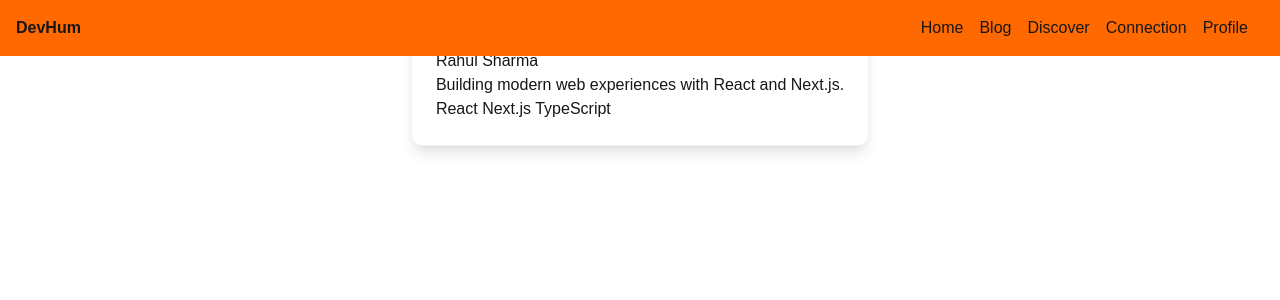
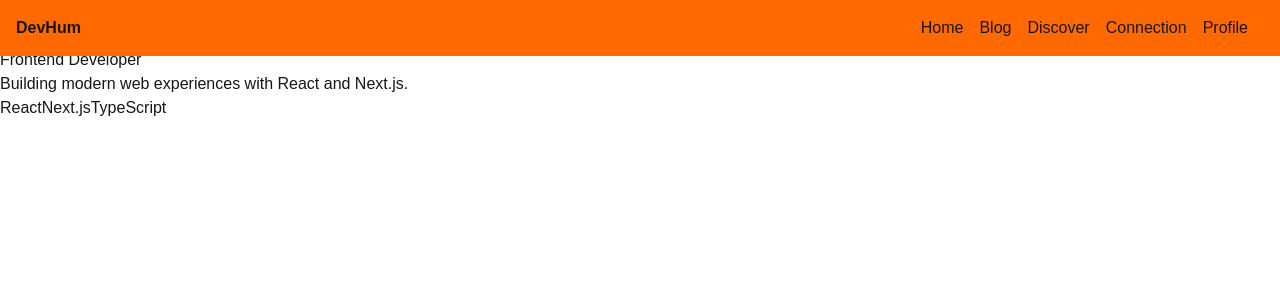
Before and after one commit to Anant23452/devhub, a Next.js app: page /developers/rahul-dev in a window 1280 px wide. Shown: the top 300 px of the page. Built offline with nearby package versions, Linux system fonts and the light colour scheme.

Commit message:
issue solve

```diff
--- a/app/developers/[username]/page.tsx
+++ b/app/developers/[username]/page.tsx
@@ -1,29 +1,43 @@
 import { developers } from "@/data/developers";
-type DeveloperPage={
-    params:Promise<
-    {
-        username:string;
-    }>
+
+type DeveloperProfilePageProps = {
+  params: Promise<{
+    username: string;
+  }>;
 };
-export default function DeveloperPage({params}:DeveloperPageProps){
-    const developer= developers.find(dev=>dev.username===params.username);
-    if(!developer){
-        return <h1>Developer not found</h1>
 
-    }
-    return (
-        <main  className=" mx-auto overflow-hidden rounded-xl text p-6 shadow-lg border border-gray-100 transition-all hover:shadow-xl">
-            <h1>{developer.username} </h1>
-            <p>{developer.name} </p>
-            <h2>{developer.bio} </h2>
-            {/* <p>{developer.location} </p> */}
-            <div>
-                {developer.skills.map((skill)=>(
-                    <span key ={skill}>{skill} </span>
-                ))}
-            </div>
+export default async function DeveloperProfilePage({
+  params,
+}: DeveloperProfilePageProps) {
+  const { username } = await params;
 
-        </main>
-    )
+  const developer = developers.find(
+    (dev) => dev.username === username
+  );
 
+  if (!developer) {
+    return <h1>Developer not found</h1>;
+  }
+
+  return (
+    <main className="w-full ">
+      <h1>{developer.name}</h1>
+
+      <p>@{developer.username}</p>
+
+      <h2>{developer.role}</h2>
+
+      <p>{developer.bio}</p>
+
+      <p>{developer.location}</p>
+
+      <div>
+        {developer.skills.map((skill) => (
+          <span key={skill}>
+            {skill}
+          </span>
+        ))}
+      </div>
+    </main>
+  );
 }
```
